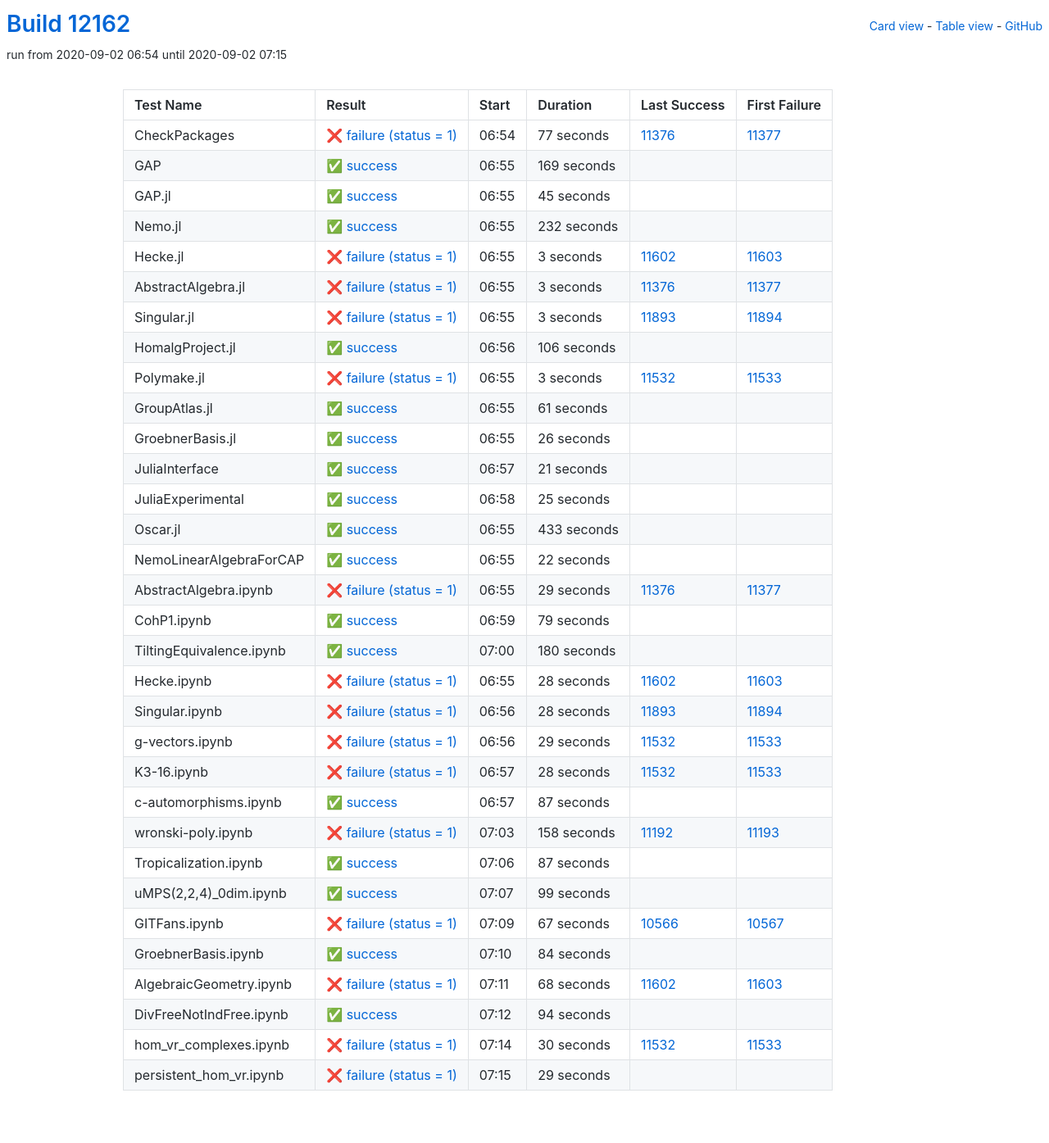
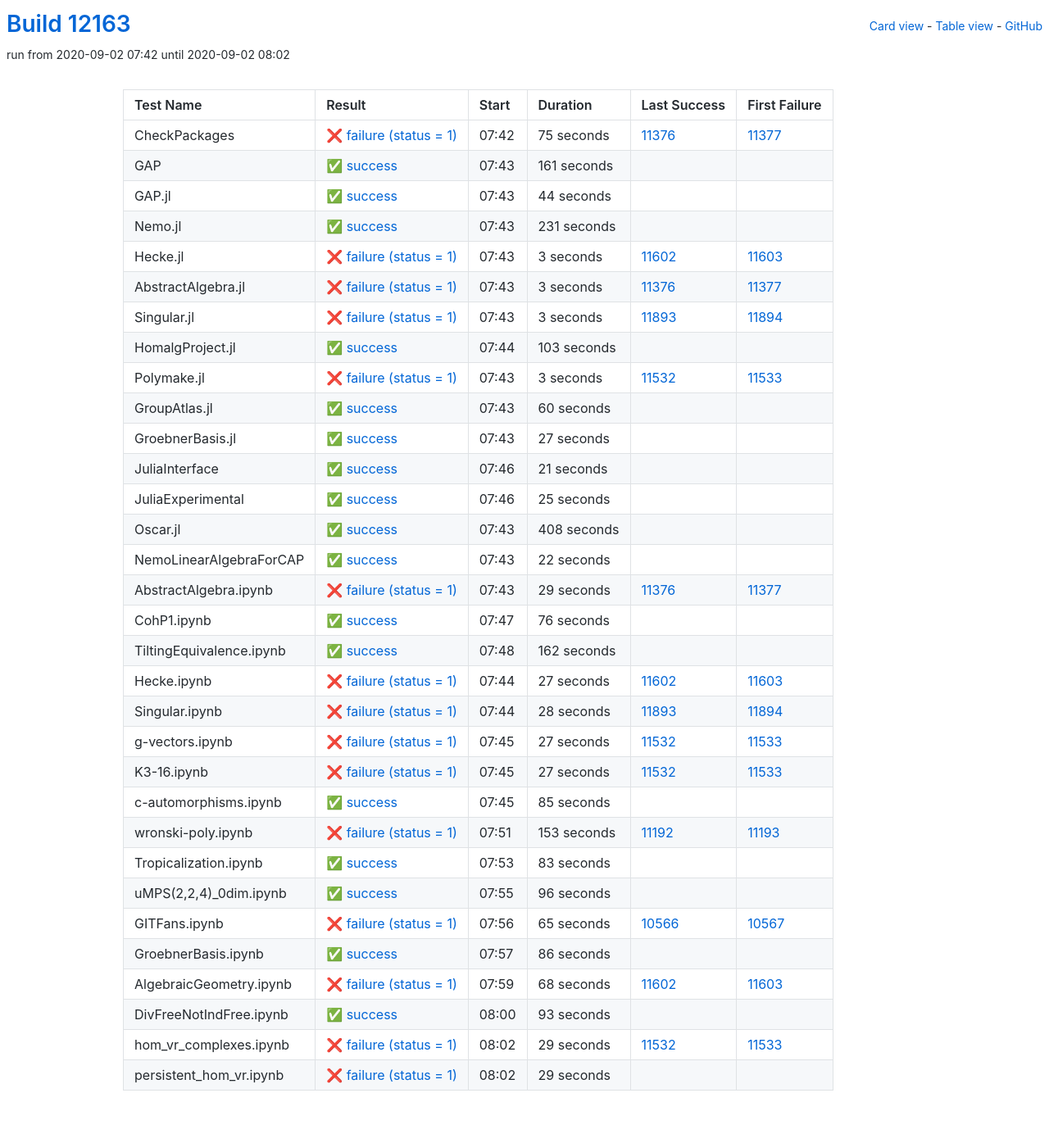
Before and after one commit to oscar-system/oscar-ci-status, a Jekyll site: the page built from table.html, in a window 1280 px wide. Shown: the whole page at 82% size. Built offline with Jekyll 4.4.1, drawn with Linux system fonts in a browser that asks for light colours.

Commit message:
Build #12163

```diff
--- a/_data/ci.yml
+++ b/_data/ci.yml
@@ -1,6 +1,6 @@
 ---
-build: 12162
-build_url: https://oscarci.mathematik.uni-kl.de/job/oscar/12162/
+build: 12163
+build_url: https://oscarci.mathematik.uni-kl.de/job/oscar/12163/
 job: oscar
 organization: oscar-system
 repo: oscar-ci-status
@@ -8,56 +8,56 @@
 tests:
 - name: CheckPackages
   id: checkpackages
-  log: https://oscarci.mathematik.uni-kl.de/job/oscar/12162/artifact/logs/build-12162/CheckPackages.log
-  start: 2020-09-02 06:54
+  log: https://oscarci.mathematik.uni-kl.de/job/oscar/12163/artifact/logs/build-12163/CheckPackages.log
+  start: 2020-09-02 07:42
   success: false
   exitcode: 1
   status: failure
-  duration: 77
+  duration: 75
   last_success: 11376
   last_success_url: https://oscarci.mathematik.uni-kl.de/job/oscar/11376/
   first_failure: 11377
   first_failure_url: https://oscarci.mathematik.uni-kl.de/job/oscar/11377/
 - name: GAP
   id: gap
-  log: https://oscarci.mathematik.uni-kl.de/job/oscar/12162/artifact/logs/build-12162/GAP.log
-  start: 2020-09-02 06:55
+  log: https://oscarci.mathematik.uni-kl.de/job/oscar/12163/artifact/logs/build-12163/GAP.log
+  start: 2020-09-02 07:43
   success: true
   exitcode: 0
   status: success
-  duration: 169
+  duration: 161
   last_success: false
   last_success_url:
   first_failure: false
   first_failure_url:
 - name: GAP.jl
   id: gap-jl
-  log: https://oscarci.mathematik.uni-kl.de/job/oscar/12162/artifact/logs/build-12162/GAP.jl.log
-  start: 2020-09-02 06:55
+  log: https://oscarci.mathematik.uni-kl.de/job/oscar/12163/artifact/logs/build-12163/GAP.jl.log
+  start: 2020-09-02 07:43
   success: true
   exitcode: 0
   status: success
-  duration: 45
+  duration: 44
   last_success: false
   last_success_url:
   first_failure: false
   first_failure_url:
 - name: Nemo.jl
   id: nemo-jl
-  log: https://oscarci.mathematik.uni-kl.de/job/oscar/12162/artifact/logs/build-12162/Nemo.jl.log
-  start: 2020-09-02 06:55
+  log: https://oscarci.mathematik.uni-kl.de/job/oscar/12163/artifact/logs/build-12163/Nemo.jl.log
+  start: 2020-09-02 07:43
   success: true
   exitcode: 0
   status: success
-  duration: 232
+  duration: 231
   last_success: false
   last_success_url:
   first_failure: false
   first_failure_url:
 - name: Hecke.jl
   id: hecke-jl
-  log: https://oscarci.mathematik.uni-kl.de/job/oscar/12162/artifact/logs/build-12162/Hecke.jl.log
-  start: 2020-09-02 06:55
+  log: https://oscarci.mathematik.uni-kl.de/job/oscar/12163/artifact/logs/build-12163/Hecke.jl.log
+  start: 2020-09-02 07:43
   success: false
   exitcode: 1
   status: failure
@@ -68,8 +68,8 @@
   first_failure_url: https://oscarci.mathematik.uni-kl.de/job/oscar/11603/
 - name: AbstractAlgebra.jl
   id: abstractalgebra-jl
-  log: https://oscarci.mathematik.uni-kl.de/job/oscar/12162/artifact/logs/build-12162/AbstractAlgebra.jl.log
-  start: 2020-09-02 06:55
+  log: https://oscarci.mathematik.uni-kl.de/job/oscar/12163/artifact/logs/build-12163/AbstractAlgebra.jl.log
+  start: 2020-09-02 07:43
   success: false
   exitcode: 1
   status: failure
@@ -80,8 +80,8 @@
   first_failure_url: https://oscarci.mathematik.uni-kl.de/job/oscar/11377/
 - name: Singular.jl
   id: singular-jl
-  log: https://oscarci.mathematik.uni-kl.de/job/oscar/12162/artifact/logs/build-12162/Singular.jl.log
-  start: 2020-09-02 06:55
+  log: https://oscarci.mathematik.uni-kl.de/job/oscar/12163/artifact/logs/build-12163/Singular.jl.log
+  start: 2020-09-02 07:43
   success: false
   exitcode: 1
   status: failure
@@ -92,20 +92,20 @@
   first_failure_url: https://oscarci.mathematik.uni-kl.de/job/oscar/11894/
 - name: HomalgProject.jl
   id: homalgproject-jl
-  log: https://oscarci.mathematik.uni-kl.de/job/oscar/12162/artifact/logs/build-12162/HomalgProject.jl.log
-  start: 2020-09-02 06:56
+  log: https://oscarci.mathematik.uni-kl.de/job/oscar/12163/artifact/logs/build-12163/HomalgProject.jl.log
+  start: 2020-09-02 07:44
   success: true
   exitcode: 0
   status: success
-  duration: 106
+  duration: 103
   last_success: false
   last_success_url:
   first_failure: false
   first_failure_url:
 - name: Polymake.jl
   id: polymake-jl
-  log: https://oscarci.mathematik.uni-kl.de/job/oscar/12162/artifact/logs/build-12162/Polymake.jl.log
-  start: 2020-09-02 06:55
+  log: https://oscarci.mathematik.uni-kl.de/job/oscar/12163/artifact/logs/build-12163/Polymake.jl.log
+  start: 2020-09-02 07:43
   success: false
   exitcode: 1
   status: failure
@@ -116,32 +116,32 @@
   first_failure_url: https://oscarci.mathematik.uni-kl.de/job/oscar/11533/
 - name: GroupAtlas.jl
   id: groupatlas-jl
-  log: https://oscarci.mathematik.uni-kl.de/job/oscar/12162/artifact/logs/build-12162/GroupAtlas.jl.log
-  start: 2020-09-02 06:55
+  log: https://oscarci.mathematik.uni-kl.de/job/oscar/12163/artifact/logs/build-12163/GroupAtlas.jl.log
+  start: 2020-09-02 07:43
   success: true
   exitcode: 0
   status: success
-  duration: 61
+  duration: 60
   last_success: false
   last_success_url:
   first_failure: false
   first_failure_url:
 - name: GroebnerBasis.jl
   id: groebnerbasis-jl
-  log: https://oscarci.mathematik.uni-kl.de/job/oscar/12162/artifact/logs/build-12162/GroebnerBasis.jl.log
-  start: 2020-09-02 06:55
+  log: https://oscarci.mathematik.uni-kl.de/job/oscar/12163/artifact/logs/build-12163/GroebnerBasis.jl.log
+  start: 2020-09-02 07:43
   success: true
   exitcode: 0
   status: success
-  duration: 26
+  duration: 27
   last_success: false
   last_success_url:
   first_failure: false
   first_failure_url:
 - name: JuliaInterface
   id: juliainterface
-  log: https://oscarci.mathematik.uni-kl.de/job/oscar/12162/artifact/logs/build-12162/JuliaInterface.log
-  start: 2020-09-02 06:57
+  log: https://oscarci.mathematik.uni-kl.de/job/oscar/12163/artifact/logs/build-12163/JuliaInterface.log
+  start: 2020-09-02 07:46
   success: true
   exitcode: 0
   status: success
@@ -152,8 +152,8 @@
   first_failure_url:
 - name: JuliaExperimental
   id: juliaexperimental
-  log: https://oscarci.mathematik.uni-kl.de/job/oscar/12162/artifact/logs/build-12162/JuliaExperimental.log
-  start: 2020-09-02 06:58
+  log: https://oscarci.mathematik.uni-kl.de/job/oscar/12163/artifact/logs/build-12163/JuliaExperimental.log
+  start: 2020-09-02 07:46
   success: true
   exitcode: 0
   status: success
@@ -164,20 +164,20 @@
   first_failure_url:
 - name: Oscar.jl
   id: oscar-jl
-  log: https://oscarci.mathematik.uni-kl.de/job/oscar/12162/artifact/logs/build-12162/Oscar.jl.log
-  start: 2020-09-02 06:55
+  log: https://oscarci.mathematik.uni-kl.de/job/oscar/12163/artifact/logs/build-12163/Oscar.jl.log
+  start: 2020-09-02 07:43
   success: true
   exitcode: 0
   status: success
-  duration: 433
+  duration: 408
   last_success: false
   last_success_url:
   first_failure: false
   first_failure_url:
 - name: NemoLinearAlgebraForCAP
   id: nemolinearalgebraforcap
-  log: https://oscarci.mathematik.uni-kl.de/job/oscar/12162/artifact/logs/build-12162/NemoLinearAlgebraForCAP.log
-  start: 2020-09-02 06:55
+  log: https://oscarci.mathematik.uni-kl.de/job/oscar/12163/artifact/logs/build-12163/NemoLinearAlgebraForCAP.log
+  start: 2020-09-02 07:43
   success: true
   exitcode: 0
   status: success
@@ -188,8 +188,8 @@
   first_failure_url:
 - name: AbstractAlgebra.ipynb
   id: abstractalgebra-ipynb
-  log: https://oscarci.mathematik.uni-kl.de/job/oscar/12162/artifact/logs/build-12162/AbstractAlgebra.ipynb.log
-  start: 2020-09-02 06:55
+  log: https://oscarci.mathematik.uni-kl.de/job/oscar/12163/artifact/logs/build-12163/AbstractAlgebra.ipynb.log
+  start: 2020-09-02 07:43
   success: false
   exitcode: 1
   status: failure
@@ -200,44 +200,44 @@
   first_failure_url: https://oscarci.mathematik.uni-kl.de/job/oscar/11377/
 - name: CohP1.ipynb
   id: cohp1-ipynb
-  log: https://oscarci.mathematik.uni-kl.de/job/oscar/12162/artifact/logs/build-12162/CohP1.ipynb.log
-  start: 2020-09-02 06:59
+  log: https://oscarci.mathematik.uni-kl.de/job/oscar/12163/artifact/logs/build-12163/CohP1.ipynb.log
+  start: 2020-09-02 07:47
   success: true
   exitcode: 0
   status: success
-  duration: 79
+  duration: 76
   last_success: false
   last_success_url:
   first_failure: false
   first_failure_url:
 - name: TiltingEquivalence.ipynb
   id: tiltingequivalence-ipynb
-  log: https://oscarci.mathematik.uni-kl.de/job/oscar/12162/artifact/logs/build-12162/TiltingEquivalence.ipynb.log
-  start: 2020-09-02 07:00
+  log: https://oscarci.mathematik.uni-kl.de/job/oscar/12163/artifact/logs/build-12163/TiltingEquivalence.ipynb.log
+  start: 2020-09-02 07:48
   success: true
   exitcode: 0
   status: success
-  duration: 180
+  duration: 162
   last_success: false
   last_success_url:
   first_failure: false
   first_failure_url:
 - name: Hecke.ipynb
   id: hecke-ipynb
-  log: https://oscarci.mathematik.uni-kl.de/job/oscar/12162/artifact/logs/build-12162/Hecke.ipynb.log
-  start: 2020-09-02 06:55
+  log: https://oscarci.mathematik.uni-kl.de/job/oscar/12163/artifact/logs/build-12163/Hecke.ipynb.log
+  start: 2020-09-02 07:44
   success: false
   exitcode: 1
   status: failure
-  duration: 28
+  duration: 27
   last_success: 11602
   last_success_url: https://oscarci.mathematik.uni-kl.de/job/oscar/11602/
   first_failure: 11603
   first_failure_url: https://oscarci.mathematik.uni-kl.de/job/oscar/11603/
 - name: Singular.ipynb
   id: singular-ipynb
-  log: https://oscarci.mathematik.uni-kl.de/job/oscar/12162/artifact/logs/build-12162/Singular.ipynb.log
-  start: 2020-09-02 06:56
+  log: https://oscarci.mathematik.uni-kl.de/job/oscar/12163/artifact/logs/build-12163/Singular.ipynb.log
+  start: 2020-09-02 07:44
   success: false
   exitcode: 1
   status: failure
@@ -248,104 +248,104 @@
   first_failure_url: https://oscarci.mathematik.uni-kl.de/job/oscar/11894/
 - name: g-vectors.ipynb
   id: g-vectors-ipynb
-  log: https://oscarci.mathematik.uni-kl.de/job/oscar/12162/artifact/logs/build-12162/g-vectors.ipynb.log
-  start: 2020-09-02 06:56
+  log: https://oscarci.mathematik.uni-kl.de/job/oscar/12163/artifact/logs/build-12163/g-vectors.ipynb.log
+  start: 2020-09-02 07:45
   success: false
   exitcode: 1
   status: failure
-  duration: 29
+  duration: 27
   last_success: 11532
   last_success_url: https://oscarci.mathematik.uni-kl.de/job/oscar/11532/
   first_failure: 11533
   first_failure_url: https://oscarci.mathematik.uni-kl.de/job/oscar/11533/
 - name: K3-16.ipynb
   id: k3-16-ipynb
-  log: https://oscarci.mathematik.uni-kl.de/job/oscar/12162/artifact/logs/build-12162/K3-16.ipynb.log
-  start: 2020-09-02 06:57
+  log: https://oscarci.mathematik.uni-kl.de/job/oscar/12163/artifact/logs/build-12163/K3-16.ipynb.log
+  start: 2020-09-02 07:45
   success: false
   exitcode: 1
   status: failure
-  duration: 28
+  duration: 27
   last_success: 11532
   last_success_url: https://oscarci.mathematik.uni-kl.de/job/oscar/11532/
   first_failure: 11533
   first_failure_url: https://oscarci.mathematik.uni-kl.de/job/oscar/11533/
 - name: c-automorphisms.ipynb
   id: c-automorphisms-ipynb
-  log: https://oscarci.mathematik.uni-kl.de/job/oscar/12162/artifact/logs/build-12162/c-automorphisms.ipynb.log
-  start: 2020-09-02 06:57
+  log: https://oscarci.mathematik.uni-kl.de/job/oscar/12163/artifact/logs/build-12163/c-automorphisms.ipynb.log
+  start: 2020-09-02 07:45
   success: true
   exitcode: 0
   status: success
-  duration: 87
+  duration: 85
   last_success: false
   last_success_url:
   first_failure: false
   first_failure_url:
 - name: wronski-poly.ipynb
   id: wronski-poly-ipynb
-  log: https://oscarci.mathematik.uni-kl.de/job/oscar/12162/artifact/logs/build-12162/wronski-poly.ipynb.log
-  start: 2020-09-02 07:03
+  log: https://oscarci.mathematik.uni-kl.de/job/oscar/12163/artifact/logs/build-12163/wronski-poly.ipynb.log
+  start: 2020-09-02 07:51
   success: false
   exitcode: 1
   status: failure
-  duration: 158
+  duration: 153
   last_success: 11192
   last_success_url: https://oscarci.mathematik.uni-kl.de/job/oscar/11192/
   first_failure: 11193
   first_failure_url: https://oscarci.mathematik.uni-kl.de/job/oscar/11193/
 - name: Tropicalization.ipynb
   id: tropicalization-ipynb
-  log: https://oscarci.mathematik.uni-kl.de/job/oscar/12162/artifact/logs/build-12162/Tropicalization.ipynb.log
-  start: 2020-09-02 07:06
+  log: https://oscarci.mathematik.uni-kl.de/job/oscar/12163/artifact/logs/build-12163/Tropicalization.ipynb.log
+  start: 2020-09-02 07:53
   success: true
   exitcode: 0
   status: success
-  duration: 87
+  duration: 83
   last_success: false
   last_success_url:
   first_failure: false
   first_failure_url:
 - name: uMPS(2,2,4)_0dim.ipynb
   id: umps-2-2-4-0dim-ipynb
-  log: https://oscarci.mathematik.uni-kl.de/job/oscar/12162/artifact/logs/build-12162/uMPS-2-2-4-_0dim.ipynb.log
-  start: 2020-09-02 07:07
+  log: https://oscarci.mathematik.uni-kl.de/job/oscar/12163/artifact/logs/build-12163/uMPS-2-2-4-_0dim.ipynb.log
+  start: 2020-09-02 07:55
   success: true
   exitcode: 0
   status: success
-  duration: 99
+  duration: 96
   last_success: false
   last_success_url:
   first_failure: false
   first_failure_url:
 - name: GITFans.ipynb
   id: gitfans-ipynb
-  log: https://oscarci.mathematik.uni-kl.de/job/oscar/12162/artifact/logs/build-12162/GITFans.ipynb.log
-  start: 2020-09-02 07:09
+  log: https://oscarci.mathematik.uni-kl.de/job/oscar/12163/artifact/logs/build-12163/GITFans.ipynb.log
+  start: 2020-09-02 07:56
   success: false
   exitcode: 1
   status: failure
-  duration: 67
+  duration: 65
   last_success: 10566
   last_success_url: https://oscarci.mathematik.uni-kl.de/job/oscar/10566/
   first_failure: 10567
   first_failure_url: https://oscarci.mathematik.uni-kl.de/job/oscar/10567/
 - name: GroebnerBasis.ipynb
   id: groebnerbasis-ipynb
-  log: https://oscarci.mathematik.uni-kl.de/job/oscar/12162/artifact/logs/build-12162/GroebnerBasis.ipynb.log
-  start: 2020-09-02 07:10
+  log: https://oscarci.mathematik.uni-kl.de/job/oscar/12163/artifact/logs/build-12163/GroebnerBasis.ipynb.log
+  start: 2020-09-02 07:57
   success: true
   exitcode: 0
   status: success
-  duration: 84
+  duration: 86
   last_success: false
   last_success_url:
   first_failure: false
   first_failure_url:
 - name: AlgebraicGeometry.ipynb
   id: algebraicgeometry-ipynb
-  log: https://oscarci.mathematik.uni-kl.de/job/oscar/12162/artifact/logs/build-12162/AlgebraicGeometry.ipynb.log
-  start: 2020-09-02 07:11
+  log: https://oscarci.mathematik.uni-kl.de/job/oscar/12163/artifact/logs/build-12163/AlgebraicGeometry.ipynb.log
+  start: 2020-09-02 07:59
   success: false
   exitcode: 1
   status: failure
@@ -356,32 +356,32 @@
   first_failure_url: https://oscarci.mathematik.uni-kl.de/job/oscar/11603/
 - name: DivFreeNotIndFree.ipynb
   id: divfreenotindfree-ipynb
-  log: https://oscarci.mathematik.uni-kl.de/job/oscar/12162/artifact/logs/build-12162/DivFreeNotIndFree.ipynb.log
-  start: 2020-09-02 07:12
+  log: https://oscarci.mathematik.uni-kl.de/job/oscar/12163/artifact/logs/build-12163/DivFreeNotIndFree.ipynb.log
+  start: 2020-09-02 08:00
   success: true
   exitcode: 0
   status: success
-  duration: 94
+  duration: 93
   last_success: false
   last_success_url:
   first_failure: false
   first_failure_url:
 - name: hom_vr_complexes.ipynb
   id: hom-vr-complexes-ipynb
-  log: https://oscarci.mathematik.uni-kl.de/job/oscar/12162/artifact/logs/build-12162/hom_vr_complexes.ipynb.log
-  start: 2020-09-02 07:14
+  log: https://oscarci.mathematik.uni-kl.de/job/oscar/12163/artifact/logs/build-12163/hom_vr_complexes.ipynb.log
+  start: 2020-09-02 08:02
   success: false
   exitcode: 1
   status: failure
-  duration: 30
+  duration: 29
   last_success: 11532
   last_success_url: https://oscarci.mathematik.uni-kl.de/job/oscar/11532/
   first_failure: 11533
   first_failure_url: https://oscarci.mathematik.uni-kl.de/job/oscar/11533/
 - name: persistent_hom_vr.ipynb
   id: persistent-hom-vr-ipynb
-  log: https://oscarci.mathematik.uni-kl.de/job/oscar/12162/artifact/logs/build-12162/persistent_hom_vr.ipynb.log
-  start: 2020-09-02 07:15
+  log: https://oscarci.mathematik.uni-kl.de/job/oscar/12163/artifact/logs/build-12163/persistent_hom_vr.ipynb.log
+  start: 2020-09-02 08:02
   success: false
   exitcode: 1
   status: failure
```
Also changed, not shown: README.md.
